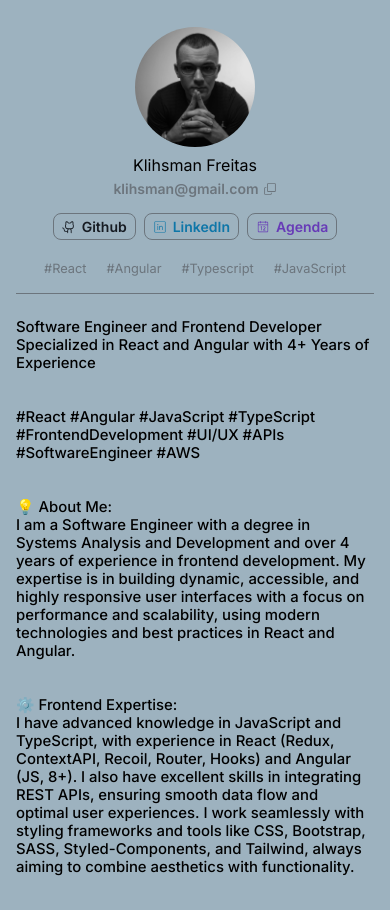
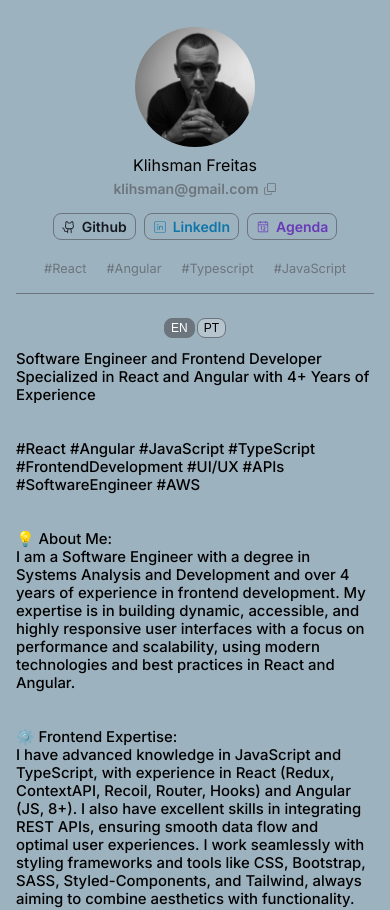
Before and after one commit to Klihsman/klihsman-app, a React (Create React App) app: page / in a window 390 px wide. Shown: the top 910 px of the page. Built offline with nearby package versions, Linux system fonts and the light colour scheme.

Commit message:
fix: site icon and translate

```diff
--- a/public/index.html
+++ b/public/index.html
@@ -2,7 +2,7 @@
 <html lang="en">
   <head>
     <meta charset="utf-8" />
-    <link rel="icon" href="%PUBLIC_URL%/favicon.ico" />
+    <link rel="icon" href="letra-k.png" />
     <meta name="viewport" content="width=device-width, initial-scale=1" />
     <meta name="theme-color" content="#000000" />
     <meta
--- a/src/App.scss
+++ b/src/App.scss
@@ -11,7 +11,7 @@
   .main-container {
     display: flex;
     justify-content: center;
-    width: 800px;
+    width: 900px;
     padding: 30px 0px;
 
     .profile-container {
@@ -108,6 +108,9 @@
     }
 
     .info-container {
+      display: flex;
+      gap: 5px;
+
       .info-paragraph {
         text-align: left;
         margin: 0;
@@ -121,6 +124,38 @@
 
         ul {
           padding: 1rem;
+        }
+      }
+    }
+
+    .language-selector-container {
+      display: flex;
+      gap: 2px;
+      height: 20px;
+
+      .language-selector-button {
+        width: fit-content;
+        font-size: 12px;
+        text-decoration: none;
+        border-radius: 8px;
+        cursor: pointer;
+        transition: background-color 0.3s;
+        background-color: transparent;
+        display: flex;
+        align-items: center;
+        outline: none;
+        border: 1px solid #6c757d;
+        font-weight: 400;
+        white-space: nowrap;
+        background-color: rgba(240, 240, 240, 0.3);
+
+        &:hover {
+          background-color: rgba(240, 240, 240, 0.5);
+        }
+
+        &.selected {
+          background-color: #6c757d;
+          color: #fff;
         }
       }
     }
@@ -146,6 +181,9 @@
       .info-container {
         width: 100%;
         padding: 0 16px;
+        flex-direction: column-reverse;
+        align-items: center;
+        gap: 12px;
       }
 
       .info-container {
--- a/src/App.tsx
+++ b/src/App.tsx
@@ -12,6 +12,7 @@ import { Tooltip } from 'react-tooltip';
 const App: React.FC = () => {
   const [tooltipText, setTooltipText] = useState('Copy');
   const personalEmail = 'klihsman@gmail.com';
+  const [language, setLanguage] = useState('EN');
 
   const copyToClipboard = useCallback(() => {
     navigator.clipboard
@@ -24,6 +25,10 @@ const App: React.FC = () => {
 
   const handleMouseLeave = () => {
     setTimeout(() => setTooltipText('Copy'), 200);
+  };
+
+  const handleLanguageChange = (lang: string) => {
+    setLanguage(lang);
   };
 
   return (
@@ -119,22 +124,129 @@ const App: React.FC = () => {
           </div>
         </div>
         <div className="info-container">
+          {language === 'PT' ? (
+            <p className="info-paragraph">
+              Engenheiro de Software e Desenvolvedor Frontend Especializado em
+              React e Angular com Mais de 4 Anos de Experiência
+              <br />
+              <br />
+              <br />
+              #React #Angular #JavaScript #TypeScript #FrontendDevelopment
+              #UI/UX #APIs #SoftwareEngineer #AWS
+              <br />
+              <br />
+              <br />
+              💡 Sobre Mim:
+              <br /> Sou Engenheiro de Software com formação em Análise e
+              Desenvolvimento de Sistemas e mais de 4 anos de experiência em
+              desenvolvimento frontend. Tenho expertise em criar interfaces de
+              usuário dinâmicas, acessíveis e altamente responsivas, com foco em
+              performance e escalabilidade, utilizando tecnologias modernas e
+              práticas recomendadas em React e Angular.
+              <br />
+              <br />
+              <br />
+              ⚙️ Expertise em Frontend:
+              <br /> Possuo conhecimento avançado em JavaScript e TypeScript,
+              com experiência em React (Redux, ContextAPI, Recoil, Router,
+              Hooks) e Angular (JS, 8+). Também tenho excelentes habilidades na
+              integração de APIs REST, garantindo fluxo de dados eficiente e
+              experiências otimizadas para os usuários. Trabalho de forma fluida
+              com frameworks e ferramentas de estilo como CSS, Bootstrap, SASS,
+              Styled-Components e Tailwind, sempre buscando aliar estética à
+              funcionalidade.
+              <br />
+              <br />
+              <br />
+              🧪 Qualidade de Código e Boas Práticas:
+              <br /> Sou comprometido com boas práticas como Clean Code, SOLID e
+              TDD, aplicando testes rigorosos com JEST e Cypress para validar
+              funcionalidades e garantir a confiabilidade do meu trabalho. Meu
+              objetivo é sempre desenvolver soluções performáticas e de fácil
+              manutenção.
+              <br />
+              <br />
+              <br />
+              📊 Gestão de Projetos e Colaboração:
+              <br /> Além das habilidades técnicas, possuo sólida experiência em
+              gestão de projetos e colaboração em equipe. Sou proficiente em
+              sistemas de controle de versão como Git e BitBucket, e otimizando
+              fluxos de trabalho com ferramentas como Asana, Trello e ClickUp.
+              Minhas fortes habilidades de comunicação me permitem prosperar em
+              equipes distribuídas, promovendo alinhamento e impulsionando
+              processos de entrega ágeis.
+              <br />
+              <br />
+              <br />
+              🌐 Conhecimentos em Cloud e DevOps:
+              <br /> Além da expertise em frontend, tenho crescente interesse em
+              tecnologias de nuvem, especialmente AWS. Tenho familiaridade com a
+              implantação e manutenção de aplicações em plataformas de nuvem,
+              garantindo robustez em performance e disponibilidade. Isso
+              complementa minha capacidade de entregar soluções de ponta a ponta
+              alinhadas às necessidades do negócio.
+              <br />
+              <br />
+              <br />
+              🚀 Integrações e Experiências Profissionais de Destaque:
+              <br />
+              <br />
+              <ul>
+                <li>
+                  Desenvolvi integrações completas com bancos como Safra,
+                  Santander, BV e Bradesco, gerenciando comunicação de APIs
+                  desde o registro de simulações até a finalização de propostas,
+                  garantindo consistência de dados e conformidade com os
+                  requisitos bancários.
+                </li>
+                <br />
+                <li>
+                  Otimizei processos de automação de marketing integrando o RD
+                  Station utilizando filas RabbitMQ, aprimorando fluxos de dados
+                  e a eficiência das campanhas.
+                </li>
+                <br />
+                <li>
+                  Criei integração analítica com Power BI e Excel para
+                  monitoramento de KPIs em tempo real e tomada de decisões
+                  baseadas em dados.
+                </li>
+                <br />
+                <li>
+                  Integrei ferramentas avançadas como ElasticSearch para
+                  monitoramento de performance de aplicações e AWS Lambda para
+                  soluções escaláveis em nuvem.
+                </li>
+                <br />
+              </ul>
+              E muito mais que você poderá descobrir{' '}
+              <a
+                className="profile-tag"
+                target="_blank"
+                rel="noreferrer"
+                href="https://calendly.com/klihsman"
+              >
+                agendando
+              </a>{' '}
+              uma reunião comigo.
+            </p>
+          ) : (
             <p className="info-paragraph">
               Software Engineer and Frontend Developer Specialized in React and
               Angular with 4+ Years of Experience
               <br />
               <br />
               <br />
-            #React #Angular #JavaScript #TypeScript #FrontendDevelopment #UI/UX
-            #APIs #SoftwareEngineer #AWS
+              #React #Angular #JavaScript #TypeScript #FrontendDevelopment
+              #UI/UX #APIs #SoftwareEngineer #AWS
               <br />
               <br />
               <br />
               💡 About Me:
-            <br />I am a Software Engineer with a degree in Systems Analysis and
-            Development and over 4 years of experience in frontend development.
-            My expertise is in building dynamic, accessible, and highly
-            responsive user interfaces with a focus on performance and
+              <br />I am a Software Engineer with a degree in Systems Analysis
+              and Development and over 4 years of experience in frontend
+              development. My expertise is in building dynamic, accessible, and
+              highly responsive user interfaces with a focus on performance and
               scalability, using modern technologies and best practices in React
               and Angular.
               <br />
@@ -144,18 +256,18 @@ const App: React.FC = () => {
               <br />I have advanced knowledge in JavaScript and TypeScript, with
               experience in React (Redux, ContextAPI, Recoil, Router, Hooks) and
               Angular (JS, 8+). I also have excellent skills in integrating REST
-            APIs, ensuring smooth data flow and optimal user experiences. I work
-            seamlessly with styling frameworks and tools like CSS, Bootstrap,
-            SASS, Styled-Components, and Tailwind, always aiming to combine
-            aesthetics with functionality.
+              APIs, ensuring smooth data flow and optimal user experiences. I
+              work seamlessly with styling frameworks and tools like CSS,
+              Bootstrap, SASS, Styled-Components, and Tailwind, always aiming to
+              combine aesthetics with functionality.
               <br />
               <br />
               <br />
               🧪 Code Quality and Best Practices:
               <br /> I am committed to good practices such as Clean Code, SOLID,
-            and TDD, applying rigorous testing with JEST and Cypress to validate
-            features and ensure the reliability of my work. My goal is always to
-            develop maintainable, high-performance solutions.
+              and TDD, applying rigorous testing with JEST and Cypress to
+              validate features and ensure the reliability of my work. My goal
+              is always to develop maintainable, high-performance solutions.
               <br />
               <br />
               <br />
@@ -165,8 +277,8 @@ const App: React.FC = () => {
               management and team collaboration. Proficient in version control
               systems like Git and BitBucket, I also streamline workflows using
               tools like Asana, Trello, and ClickUp. My strong communication
-            skills enable me to thrive in distributed teams, fostering alignment
-            and driving agile delivery processes.
+              skills enable me to thrive in distributed teams, fostering
+              alignment and driving agile delivery processes.
               <br />
               <br />
               <br />
@@ -175,8 +287,8 @@ const App: React.FC = () => {
               In addition to frontend expertise, I have a growing interest in
               cloud technologies, particularly AWS. I am familiar with deploying
               and maintaining applications on cloud platforms, ensuring robust
-            performance and availability. This complements my ability to deliver
-            end-to-end solutions tailored to business needs.
+              performance and availability. This complements my ability to
+              deliver end-to-end solutions tailored to business needs.
               <br />
               <br />
               <br />
@@ -199,7 +311,8 @@ const App: React.FC = () => {
                 <br />
                 <li>
                   Created analytical integration with Power BI and Excel for
-                real-time KPI tracking and improved data-driven decision-making.
+                  real-time KPI tracking and improved data-driven
+                  decision-making.
                 </li>
                 <br />
                 <li>
@@ -217,9 +330,28 @@ const App: React.FC = () => {
                 href="https://calendly.com/klihsman"
               >
                 scheduling
-            </a>
-            a call with me
+              </a>{' '}
+              a call with me.
             </p>
+          )}
+          <div className="language-selector-container">
+            <button
+              className={`language-selector-button ${
+                language === 'EN' ? 'selected' : ''
+              }`}
+              onClick={() => handleLanguageChange('EN')}
+            >
+              EN
+            </button>
+            <button
+              className={`language-selector-button ${
+                language === 'PT' ? 'selected' : ''
+              }`}
+              onClick={() => handleLanguageChange('PT')}
+            >
+              PT
+            </button>
+          </div>
         </div>
       </div>
     </div>
```
Also changed, not shown: public/letra-k.png (added). Lines whose indentation alone changed are shown as unchanged.
